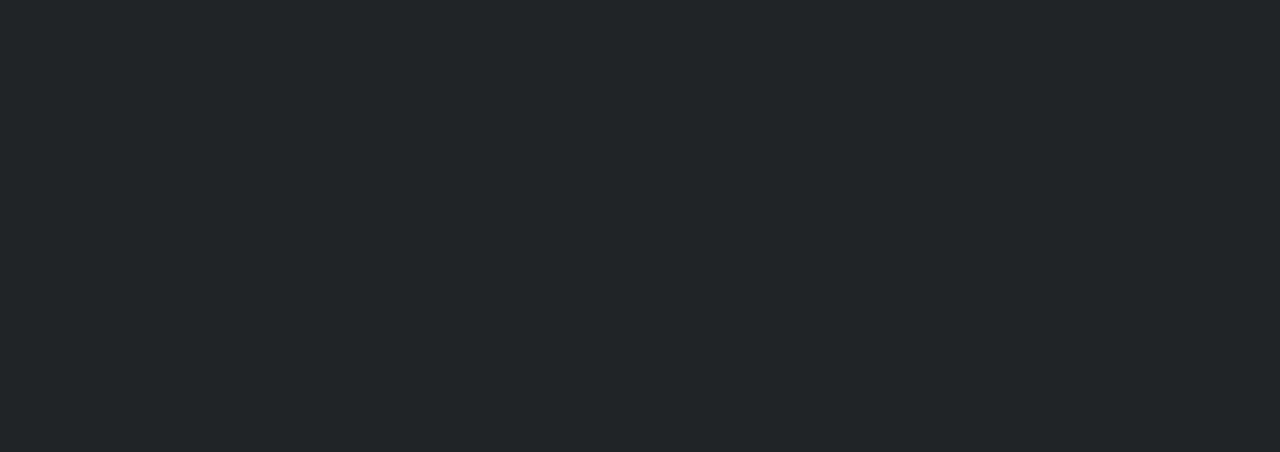
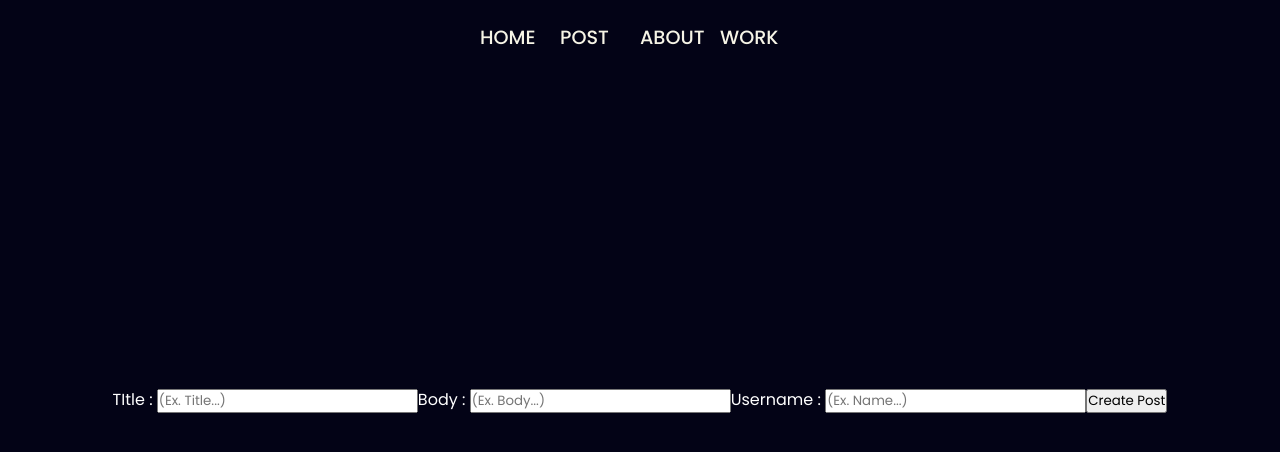
Before and after one commit to Maijied/Full-Stack-Web-Development-Using-Node-Express-Mysql-React, a React (Create React App) app in the folder client/: page /createpost in a window 1280 px wide. Shown: the top 452 px of the page. Built offline with nearby package versions, Linux system fonts and the light colour scheme.

Commit message:
Woking on Yup form validation

```diff
--- a/client/package.json
+++ b/client/package.json
@@ -7,6 +7,7 @@
     "@testing-library/react": "^13.4.0",
     "@testing-library/user-event": "^13.5.0",
     "axios": "^1.2.1",
+    "formik": "^2.2.9",
     "react": "^18.2.0",
     "react-dom": "^18.2.0",
     "react-router-dom": "^5.2.0",
--- a/client/src/App.css
+++ b/client/src/App.css
@@ -12,8 +12,23 @@ body {
   align-items: center;
   flex-wrap: wrap;
   min-height: 100vh;
-  background: #232427;
+  background-color: var(--darkblue);
 }
+
+:root {
+	--darkblue: hsl(240deg 75% 5%);
+	--blue: hsl(240deg 75% 60%);
+	--purple: hsl(260deg 75% 65%);
+	--lightgray: hsl(240 10% 70%);
+	--red: hsl(320deg 75% 60%);
+	--blueshadow: hsl(230deg 50% 50% / 0.4);
+	--field: hsl(240deg 30% 15%);
+}
+
+
+
+
+
 
 body .container {
   display: flex;
@@ -84,7 +99,7 @@ body .container .card .box .content {
 
 body .container .card .box .content h2 {
   position: absolute;
-  top: -10px;
+  top: 50px;
   right: 30px;
   font-size: 8rem;
   color: rgba(255, 255, 255, 0.1);
@@ -123,3 +138,71 @@ body .container .card .box .content a:hover {
   background: #fff;
   color: #000;
 }
+
+.navMenu {
+  position: absolute;
+  top: 5%;
+  left: 50%;
+  -webkit-transform: translate(-50%, -50%);
+  transform: translate(-50%, -50%);
+}
+
+.navMenu a {
+  color: #f6f4e6;
+  text-decoration: none;
+  font-size: 1.2em;
+  text-transform: uppercase;
+  font-weight: 500;
+  display: inline-block;
+  width: 80px;
+  -webkit-transition: all 0.2s ease-in-out;
+  transition: all 0.2s ease-in-out;
+}
+
+.navMenu a:hover {
+  color: #fddb3a;
+}
+
+.navMenu .dot {
+  width: 6px;
+  height: 6px;
+  background: #fddb3a;
+  border-radius: 50%;
+  opacity: 0;
+  -webkit-transform: translateX(30px);
+  transform: translateX(30px);
+  -webkit-transition: all 0.2s ease-in-out;
+  transition: all 0.2s ease-in-out;
+}
+
+.navMenu a:nth-child(1):hover ~ .dot {
+  -webkit-transform: translateX(30px);
+  transform: translateX(30px);
+  -webkit-transition: all 0.2s ease-in-out;
+  transition: all 0.2s ease-in-out;
+  opacity: 1;
+}
+
+.navMenu a:nth-child(2):hover ~ .dot {
+  -webkit-transform: translateX(110px);
+  transform: translateX(110px);
+  -webkit-transition: all 0.2s ease-in-out;
+  transition: all 0.2s ease-in-out;
+  opacity: 1;
+}
+
+.navMenu a:nth-child(3):hover ~ .dot {
+  -webkit-transform: translateX(200px);
+  transform: translateX(200px);
+  -webkit-transition: all 0.2s ease-in-out;
+  transition: all 0.2s ease-in-out;
+  opacity: 1;
+}
+
+.navMenu a:nth-child(4):hover ~ .dot {
+  -webkit-transform: translateX(285px);
+  transform: translateX(285px);
+  -webkit-transition: all 0.2s ease-in-out;
+  transition: all 0.2s ease-in-out;
+  opacity: 1;
+}
--- a/client/src/App.js
+++ b/client/src/App.js
@@ -1,16 +1,25 @@
 import './App.css';
-import {BrowserRouter as Router, Route, Switch} from 'react-router-dom';
+import {BrowserRouter as Router, Route, Switch, Link} from 'react-router-dom';
 import Home from './pages/Home';
+import CreatePost from './pages/CreatePost';
 
 
 function App() {
 
   return <div className="App">
     <Router>
-      <Switch>
-        <Route path="/" exact component={Home} />
-      </Switch>
-    </Router>
+      <nav class="navMenu">
+        <Link to="/">Home</Link>
+        <Link to="/createpost">Post</Link>
+        <Link to="#">About</Link>
+        <Link to="#">Work</Link>
+        <div class="dot"></div>
+      </nav>
+        <Switch>
+          <Route path="/" exact component={Home} />
+          <Route path="/createpost" exact component={CreatePost} />
+        </Switch>
+      </Router>
   </div>;
 }
 export default App;
--- /dev/null
+++ b/client/src/pages/CreatePost.js
@@ -0,0 +1,40 @@
+import React from 'react';
+import {Formik, Form, Field, ErrorMessage} from "formik";
+import * as Yup from 'yup';
+
+function CreatePost() {
+    const initialValues = {
+        title: "",
+        body: "",
+        username: "",
+    };
+
+    const onSubmit = (data) => {
+        console.log(data);
+    }
+
+    const validationSchema = Yup.object().shape({
+        title: Yup.string().required(),
+        body: Yup.string().required(),
+        username: Yup.string().min(3).max(15).required(),
+    });
+
+  return (
+    <div className='createPostPage'>
+        {/* initialValues={} onSubmit={} validationSchema={} */}
+      <Formik initialValues={initialValues} onSubmit={onSubmit} validationSchema={validationSchema}>
+        <Form>
+            <label style={{color:'white'}}>TItle : </label>
+            <Field id="inputCreatePost" name="title" placeholder="(Ex. Title...)" />
+            <label style={{color:'white'}}>Body : </label>
+            <Field id="inputCreatePost" name="body" placeholder="(Ex. Body...)" />
+            <label style={{color:'white'}}>Username : </label>
+            <Field id="inputCreatePost" name="username" placeholder="(Ex. Name...)" />
+            <button type='submit'>Create Post</button>
+        </Form>
+      </Formik>
+    </div>
+  )
+}
+
+export default CreatePost;
```
Also changed, not shown: 1 other file (tests, documents, lock files or other folders).
